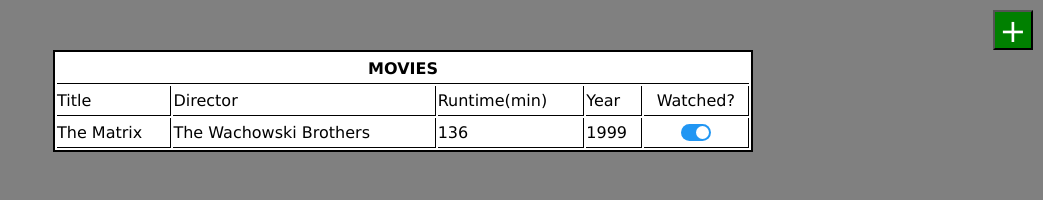
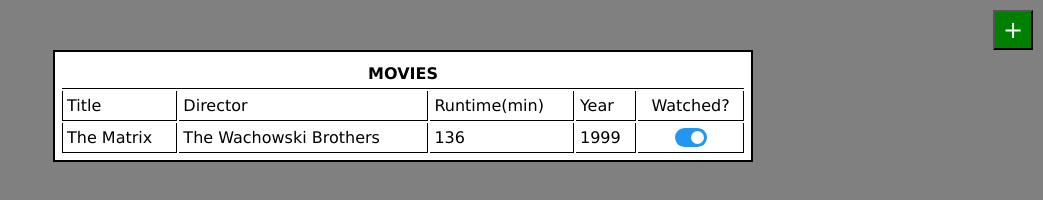
Before and after one commit to jeff-ramos-dev/odin-library, a website: page index.html in a window 1280 px wide. Shown: the whole page, without its empty margins (237-1280 px from the left). Drawn offline with Linux system fonts and the light colour scheme.

Commit message:
Adjust styling, fix watched slider bug

```diff
--- a/script.js
+++ b/script.js
@@ -71,7 +71,7 @@ addBtn.addEventListener('click', () => {
 submit.addEventListener('click', (e) => {
   e.preventDefault()
   const movie = e.target.form
-  const newMovie = new Movie(movie.title.value, movie.director.value, movie.runtime.value, movie.year.value, movie.watched.value)
+  const newMovie = new Movie(movie.title.value, movie.director.value, movie.runtime.value, movie.year.value, movie.watched.checked)
   movieForm.classList.toggle('hidden')
   overlay.classList.toggle('overlay')
   updateLibrary(newMovie)
--- a/style.css
+++ b/style.css
@@ -14,6 +14,7 @@ table {
   background-color: white;
   border: 2px solid black;
   width: 700px;
+  padding: 5px;
 }
 
 tr,
@@ -25,8 +26,13 @@ th {
 td {
   align-items: center;
   height: 30px;
+  padding: 2px 4px;
   border-right: 1px solid black;
   border-bottom: 1px solid black;
+}
+
+td:nth-of-type(1) {
+  border-left: 1px solid black;
 }
 
 td:nth-of-type(5) {
@@ -81,7 +87,7 @@ body {
   margin: 10px 10px 0 0;
   height: 40px;
   aspect-ratio: 1 / 1;
-  font-size: 2rem;
+  font-size: x-large;
   background-color: green;
   align-self: end;
   color: white;
@@ -123,8 +129,8 @@ legend {
 .switch {
   position: relative;
   display: inline-block;
-  width: 30px;
-  height: 17px;
+  width: 32px;
+  height: 19px;
 }
 
 /* Hide default HTML checkbox */
@@ -152,8 +158,8 @@ legend {
   content: "";
   height: 13px;
   width: 13px;
-  left: 2px;
-  bottom: 2px;
+  left: 3px;
+  bottom: 3px;
   background-color: white;
   -webkit-transition: .4s;
   transition: .4s;
```
